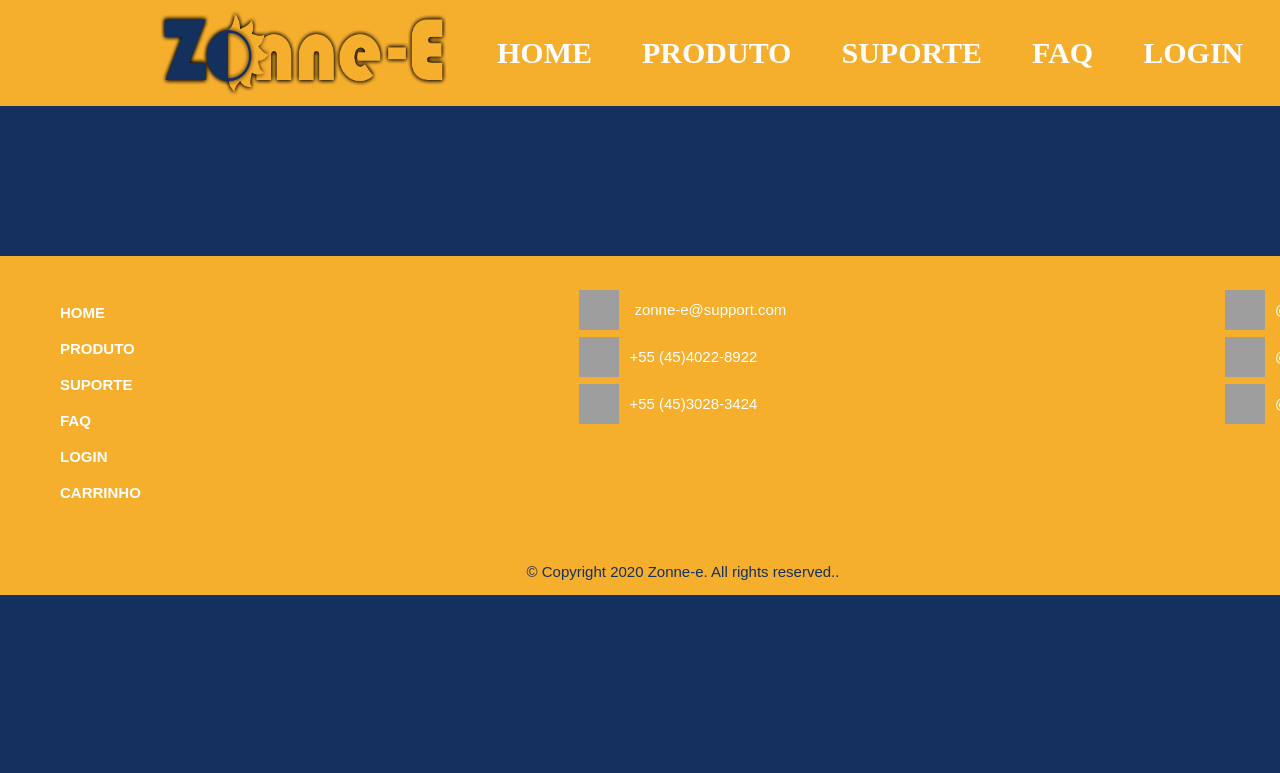
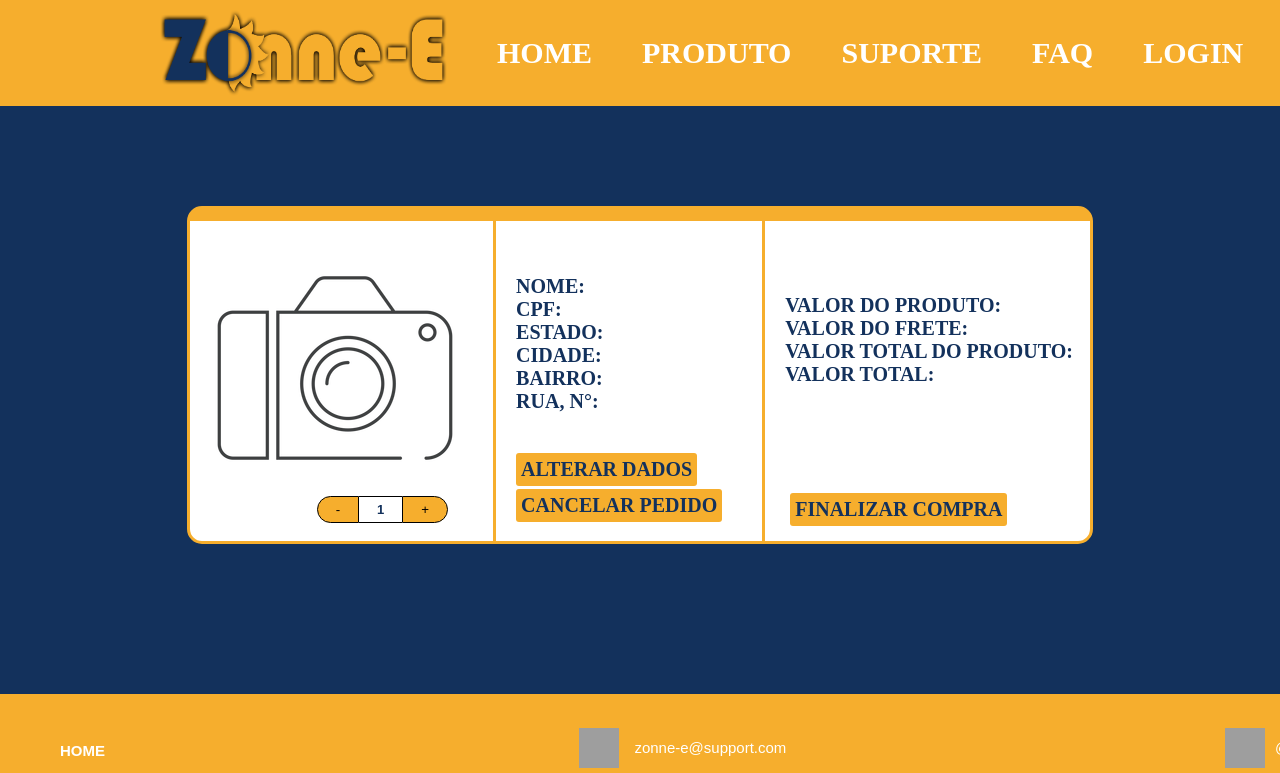
Before and after one commit to PenvicK/zonne-e-react, a React (Create React App) app: page /shop in a window 1280 px wide. Shown: the top 773 px of the page. Built offline with nearby package versions, Linux system fonts and the light colour scheme; grey boxes are pictures that could not be loaded.

Commit message:
pagina shop

```diff
--- a/src/App.js
+++ b/src/App.js
@@ -3,6 +3,7 @@ import Header from './components/cabecalho/Header';
 import Footer from './components/rodape/Footer';
 import Home from './components/homepage/Home';
 import Login from './pages/Login';
+import Shop from './pages/Shop';
 import Cadastro from './pages/Cadastro';
 import Produto from './pages/Produto';
 import {BrowserRouter as Router, Switch, Route} from 'react-router-dom';
@@ -17,6 +18,7 @@ function App() {
         <Route path="/produto" component={Produto} />
         <Route path="/login" component={Login} />
         <Route path="/cadastro" component={Cadastro} />
+        <Route path="/shop" component={Shop} />
       </Switch>
       <Footer />
     </Router>
--- a/src/components/AddCarrinho/Contador.jsx
+++ b/src/components/AddCarrinho/Contador.jsx
@@ -1,5 +1,6 @@
 import React from  'react';
 import {useState} from 'react';
+import '../../pages/styles/shop.css'
 
 function Contador(){
     const [contador,setContador] = useState(1);
@@ -15,16 +16,16 @@ function Contador(){
     }
 
     return(
-        <div className="sectioncamera">
-            <div className="quant">
-                <div className="menos">
-                    <button onClick={diminuirContador}>-</button>
+        <div >
+            <div className="quantShop">
+                <div>
+                    <button className="menosShop"onClick={diminuirContador}>-</button>
                 </div>
-                <div className="num">
+                <div className="numShop">
                     {contador}
                 </div>
-                <div className="mais">
-                    <button onClick={adicionarContador}>+</button>
+                <div >
+                    <button className="maisShop"onClick={adicionarContador}>+</button>
                 </div>
             </div>
         </div>
--- /dev/null
+++ b/src/pages/Shop.jsx
@@ -0,0 +1,66 @@
+import React from 'react';
+import './styles/shop.css';
+import camera from '../components/public/camera.png';
+import Contador from '../components/AddCarrinho/Contador';
+import Fcompra from '../components/finalComp/Fcompra';
+
+function Shop(){
+    return(
+        <section class="boxShop">
+            <div class="sectioncameraShop">
+                <img src={camera} id="cameraShop" alt='camera' />
+                <Contador />
+            </div>
+            <div class="formShop">
+                <div class="txtShop">
+                    <div>
+                        NOME:
+                    </div>
+                    <div>
+                        CPF:
+                    </div>
+                    <div>
+                        ESTADO:
+                    </div>
+                    <div>
+                        CIDADE:
+                    </div>
+                    <div>
+                        BAIRRO:
+                    </div>
+                    <div>
+                        RUA, N°:
+                    </div>
+                </div>
+                <div class="caixasShop">
+                    <div class="altShop">
+                        <button class="alterarShop"><strong>ALTERAR DADOS</strong></button>
+                    </div>
+                    <div class="cancel">
+                        <button class="cancelarShop"><strong>CANCELAR PEDIDO</strong></button>
+                    </div>
+                </div>
+            </div>
+            <div class="form2Shop">
+                <div class="txtShop">
+                    <div>
+                        VALOR DO PRODUTO:
+                    </div>
+                    <div>
+                        VALOR DO FRETE:
+                    </div>
+                    <div>
+                        VALOR TOTAL DO PRODUTO:
+                    </div>
+                    <div>
+                        VALOR TOTAL:
+                    </div>
+                </div>
+                <div class="finalShop">
+                    <Fcompra />
+                </div>
+            </div>
+        </section>
+    );
+}
+export default Shop;
--- a/src/pages/login.jsx
+++ b/src/pages/login.jsx
@@ -5,7 +5,6 @@ import './login.css';
 import BotaoCadastro from '../components/CadastroPagina/BotaoCadastro';
 import EntrarButton from '../components/botaoEntrar/EntrarButton';
 import Anuncio from '../components/anuncio/Anuncio'
-import Fcompra from '../components/finalComp/Fcompra'
 
 function Login(){
     return(
@@ -33,7 +32,6 @@ function Login(){
                     </div>
                 </div>
             </div>
-            <Fcompra />
             <Anuncio />
 
         </div>
--- /dev/null
+++ b/src/pages/styles/shop.css
@@ -0,0 +1,156 @@
+@charset "utf-8";
+
+
+.boxShop{
+    background-color: white;
+    width: 900px;
+    margin: 0 auto;
+    margin-top: 100px;
+    display: flex;
+    justify-content: center;
+    border-radius: 15px;
+    border-top-width: 15px;
+    border-left-width: 5x;
+    border-right-width: 5x;
+    border-bottom-width: 5x;
+    border-color: #F6AE2D;
+    border-style: solid;
+}
+.sectioncameraShop{
+    display: flex;
+    justify-content: center;
+    flex-direction: column;
+    font-family: Arial, Helvetica, sans-serif;
+    color:  #13315c;
+    font-size: 13px;
+    font-weight: bold;
+    padding-bottom: 0px;
+    padding-right: 30px;
+    border-right-width: 3px;
+    border-right-style: solid;
+    border-right-color:  #F6AE2D;
+}
+#cameraShop{
+    display: flex;
+    justify-content: center;
+}
+.quantShop{
+    background-color: white;
+    display: flex;
+    justify-content: flex-end;
+    margin-right: 15px;
+}
+.menosShop{
+    background-color: #F6AE2D;
+    padding-top: 5px;
+    padding-bottom: 5px;
+    padding-left: 18px;
+    padding-right: 18px;
+    display: flex;
+    border-top-left-radius: 20px;
+    border-bottom-left-radius: 20px;
+    border-width: 1px;
+    border-color: black;
+    border-style: solid;
+}
+.numShop{
+    padding-top: 5px;
+    padding-bottom: 5px;
+    padding-left: 18px;
+    padding-right: 18px;
+    display: flex;
+    border-width: 1px;
+    border-right-width: 0px;
+    border-left-width: 0px;
+    border-color: black;
+    border-style: solid;
+}
+.maisShop{
+    background-color: #F6AE2D;
+    padding-top: 5px;
+    padding-bottom: 5px;
+    padding-left: 18px;
+    padding-right: 18px;
+    display: flex;
+    border-top-right-radius: 20px;
+    border-bottom-right-radius: 20px;
+    border-width: 1px;
+    border-color: black;
+    border-style: solid;
+}
+.formShop{
+    padding-top: 45px;
+    padding-bottom: 10px;
+    margin-left: 20px;
+    padding-right: 40px;
+    display: flex;
+    flex-direction: column;
+    justify-content: center;
+    border-right-width: 3px;
+    border-right-style: solid;
+    border-right-color:  #F6AE2D;
+}
+.caixasShop{
+    display: flex;
+    flex-direction: column;
+    align-content: flex-end;
+    margin-top: 30px;
+}
+.cancelShop{
+    margin-top: 10px;
+}
+.form2Shop{
+    margin-top: 73px;
+    margin-left: 20px;
+    display: flex;
+    flex-direction: column;
+    justify-content: center;
+}
+.finalShop{
+    margin-top: 97px;
+}
+.alterarShop{
+    display: flex;
+    justify-content: flex-start;
+    background-color:  #F6AE2D;
+    border: none;
+    box-shadow: black;
+    padding: 5px;
+    border-radius: 3px;
+    margin-top: 10px;
+    font-size: 20px;
+    font-family: agency fb;
+    color: #13315c;
+}
+.cancelarShop{
+    display: flex;
+    justify-content: flex-start;
+    background-color:  #F6AE2D;
+    border: none;
+    box-shadow: black;
+    padding: 5px;
+    border-radius: 3px;
+    margin-top: 3px;
+    font-size: 20px;
+    font-family: agency fb;
+    color: #13315c;
+}
+.finalizarShop{
+    display: flex;
+    justify-content: end;
+    background-color:  #F6AE2D;
+    border: none;
+    box-shadow: black;
+    padding: 5px;
+    border-radius: 3px;
+    margin-top: 10px;
+    font-size: 20px;
+    font-family: agency fb;
+    color: #13315c;
+}
+.txtShop{
+    font-size: 20px;
+    font-family: agency fb;
+    font-weight: bold;
+    color: #13315c;
+}
```
